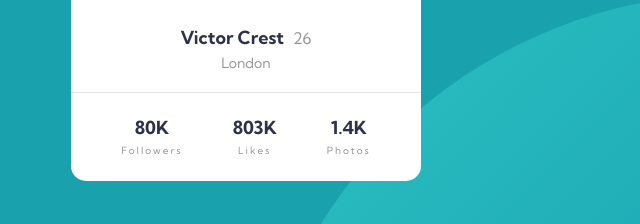
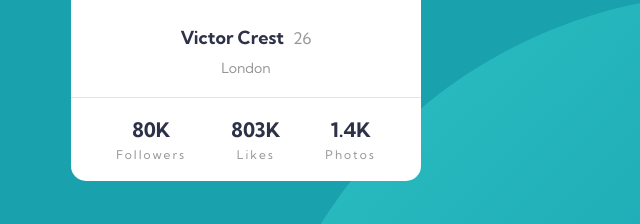
Before and after one commit to RodwinZA/profile-card-component, a plain HTML site: page index.html in a window 1280 px wide. Shown: the part 407-631 px from the top of the page, 394-1034 px from the left. Drawn offline with Linux system fonts and the light colour scheme.

Commit message:
social stats font sizes increased

```diff
--- a/css/styles.css
+++ b/css/styles.css
@@ -82,7 +82,7 @@ body {
     color: hsl(0, 0%, 59%);
     text-align: center;
     font-size: 14px;
-    margin-top: 5px;
+    margin-top: 10px;
 }
 
 .name span {
@@ -114,12 +114,13 @@ hr {
 
 .stats-name {
     color: hsl(0, 0%, 59%);
-    font-size: 10px;
+    font-size: 12px;
     letter-spacing: 2px;
 }
 
 .followers,
 .likes,
 .photos {
+    font-size: 20px;
     text-align: center;
 }
```
